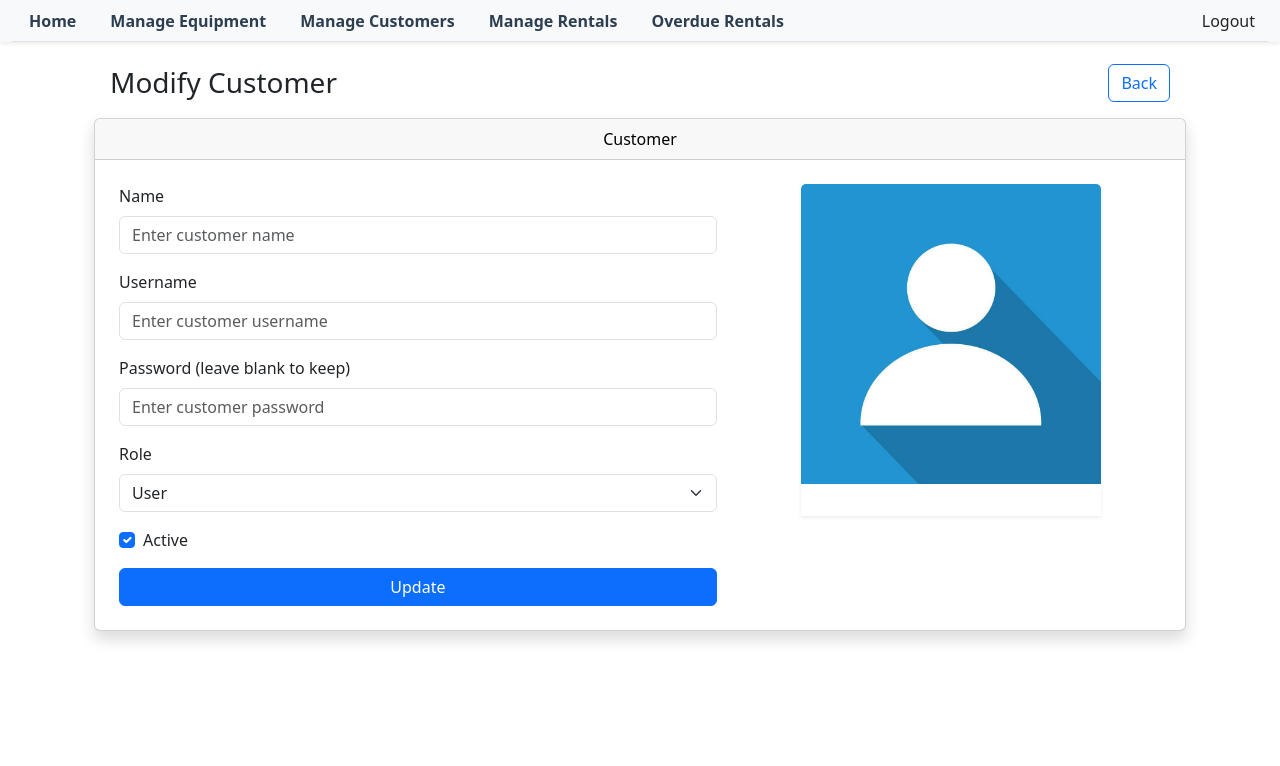
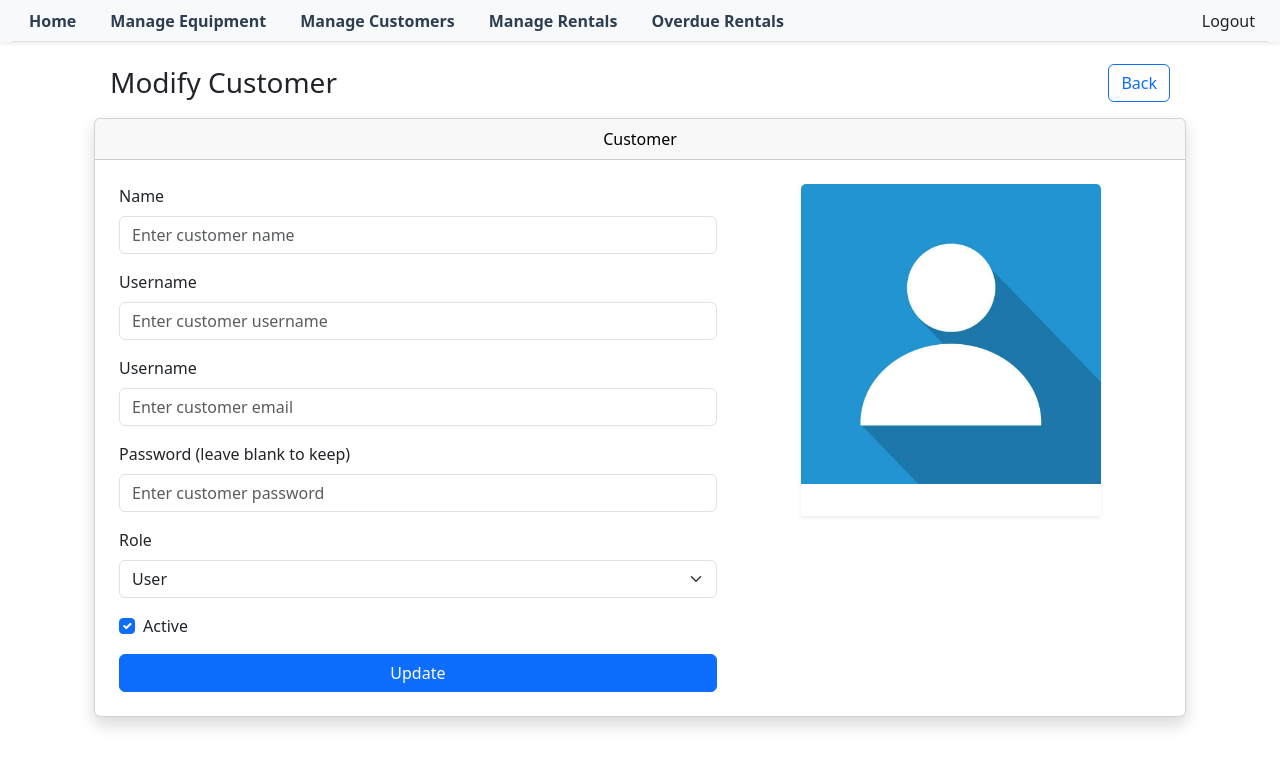
Before and after one commit to Johnstanley1/Midterm_EquipmentRental_Team2, an Angular app in the folder frontend/: page /edit-customer/1 in a window 1280 px wide. Shown: the top 766 px of the page. Built offline with nearby package versions, Linux system fonts and the light colour scheme; no server answers.

Commit message:
Add email field to edit customer form
Introduces an email input field to the edit customer screen, including validation and form control logic. Updates the customer update logic to include the email value.

```diff
--- a/frontend/src/app/edit-customer-screen/edit-customer-screen.html
+++ b/frontend/src/app/edit-customer-screen/edit-customer-screen.html
@@ -34,6 +34,15 @@
               } @if (refUserName.errors?.['maxlength']) {
                 <small class="text-danger">Username must be at least {{ max_length }} char long</small>
               } }
+            </div>
+            <div class="mb-3">
+              <label for="email" class="form-label">Username</label>
+              <input type="email" class="form-control" formControlName="email" placeholder="Enter customer email"/>
+              @if (refEmail.invalid && (refEmail.touched || refEmail.dirty)) {
+                @if(refEmail.errors?.['required']) {
+                  <small class="text-danger">Username is required</small>
+                }
+              }
             </div>
             <div class="mb-3">
               <label class="form-label">Password (leave blank to keep)</label>
--- a/frontend/src/app/edit-customer-screen/edit-customer-screen.ts
+++ b/frontend/src/app/edit-customer-screen/edit-customer-screen.ts
@@ -26,6 +26,8 @@ export class EditCustomerScreen {
 
     username: ['', [Validators.required, Validators.maxLength(50)]],
 
+    email: ['', [Validators.required]],
+
     password: ['', [Validators.maxLength(100)]],
 
     role: ['User', [Validators.required]],
@@ -40,6 +42,10 @@ export class EditCustomerScreen {
 
   get refUserName() {
     return this.form.controls['username'];
+  }
+
+  get refEmail() {
+    return this.form.controls['email'];
   }
 
   get refPassword() {
@@ -74,6 +80,7 @@ export class EditCustomerScreen {
       const updatedCustomer = new Customer(
         this.form.value.name!,
         this.form.value.username!,
+        this.form.value.email!,
         this.form.value.password ?? '',
         this.form.value.role!,
         this.form.value.isActive!,
```
